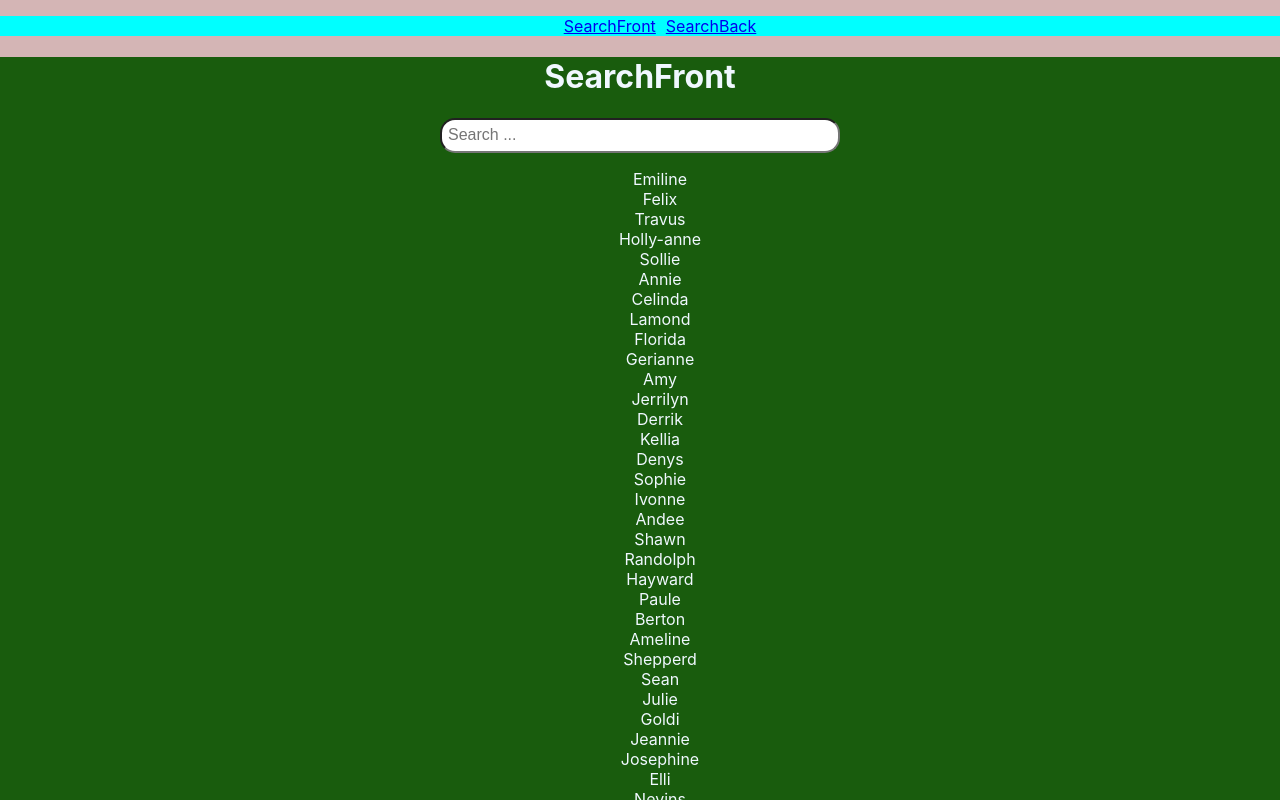
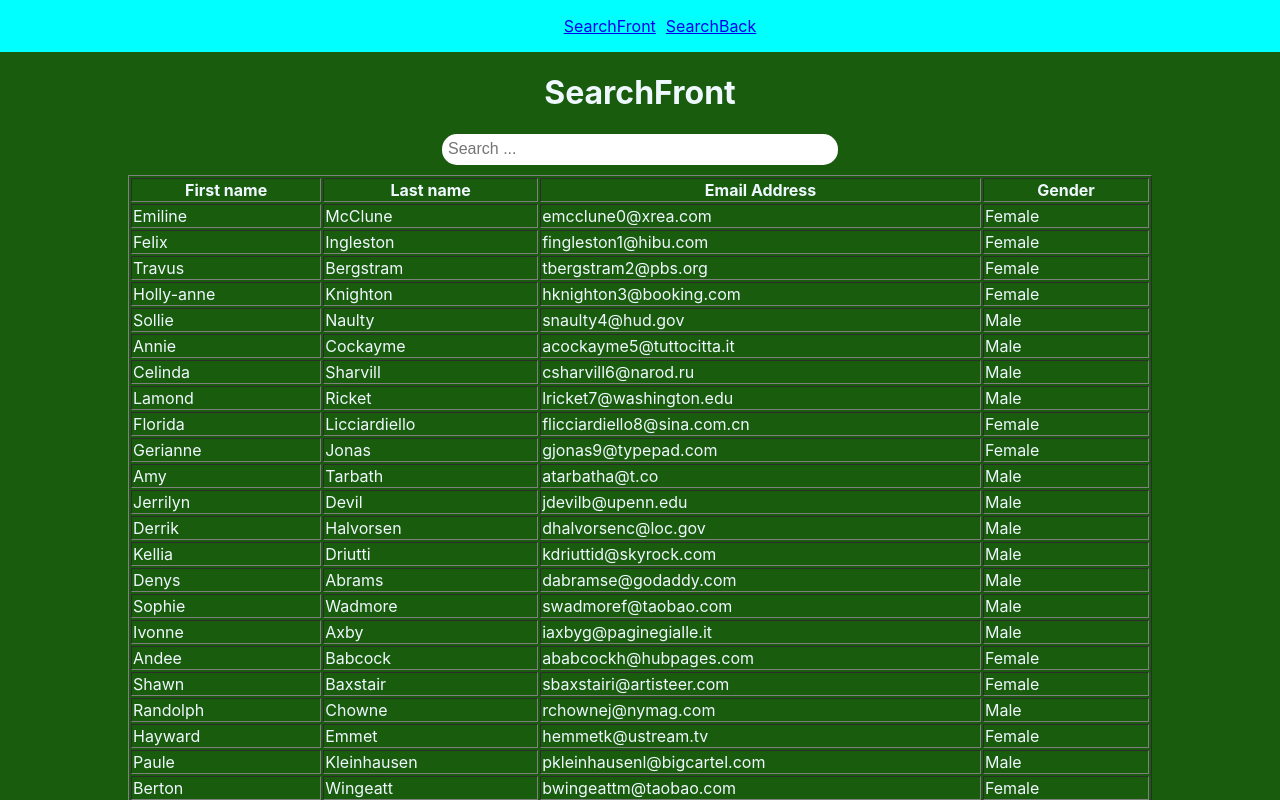
Before and after one commit to AyoubELOUAIZI/Search-implementation-ReactJS-Express.js, a React (Create React App) app: page / in a window 1280 px wide. Shown: the top 800 px of the page. Built offline with nearby package versions, Linux system fonts and the light colour scheme.

Commit message:
adding search with all atributes

```diff
--- a/src/App.css
+++ b/src/App.css
@@ -1,19 +1,32 @@
-body{
-  margin:0;
+body {
+  margin: 0;
   padding: 0;
   background-color: rgb(212, 181, 181);
 }
+
 .App {
   text-align: center;
+
+  display: flex;
+  flex-direction: column;
+  /* align-items: center; */
 }
 
-input{
+input {
   width: 30%;
-  padding:0.5%;
+  padding: 0.5%;
   border-radius: 15px;
-  font-size:100%;
+  font-size: 100%;
+  border: none;
 }
 
-ul{
+ul {
   list-style: none;
 }
+tr td{
+  text-align: left;
+
+}
+tr:hover{
+  background-color: rgb(48, 145, 88);
+}
--- a/src/Pages/SearchFront.js
+++ b/src/Pages/SearchFront.js
@@ -1,23 +1,44 @@
 import React, { useState } from 'react'
 import './SearchFront.css'
 import { Users } from '../data/users'
+import Table from '../components/Table';
 
 export const SearchFront = () => {
   const [input, setInput] = useState('');
+  //first v1
   // console.log(Users.filter(user=>user.first_name.toLowerCase().includes("fe")))
+  // return (
+  //   <div className="search-front">
+  //     <h1>SearchFront</h1>
+  //     <div>
+  //       <input type="text" placeholder="Search ..." onChange={(e) => setInput(e.target.value)} />
+
+  //       <ul>
+  //         {Users.filter(user => user.first_name.toLowerCase().includes(input))
+  //           .map((user) =>
+  //             <li key={user.id}>{user.first_name}</li>
+  //           )}
+  //       </ul>
+  //     </div>
+  //   </div>
+  // );
+
+  //v2
   return (
     <div className="search-front">
       <h1>SearchFront</h1>
       <div>
         <input type="text" placeholder="Search ..." onChange={(e) => setInput(e.target.value)} />
 
-        <ul>
-          {Users.filter(user => user.first_name.toLowerCase().includes(input))
-            .map((user) =>
-              <li key={user.id}>{user.first_name}</li>
-            )}
-        </ul>
+
+        <Table Users={Users.filter(user => user.first_name.toLowerCase().includes(input) ||
+          user.last_name.toLowerCase().includes(input) ||
+          user.email.toLowerCase().includes(input) ||
+          user.gender.toLowerCase().includes(input)
+          )} />
       </div>
     </div>
   );
+
+
 }
--- /dev/null
+++ b/src/components/Table.css
@@ -0,0 +1,5 @@
+.table{
+   width: 80%;
+   margin-top:10px;
+   margin-left: 10%;
+}
--- /dev/null
+++ b/src/components/Table.js
@@ -0,0 +1,26 @@
+
+import './Table.css'
+const Table = ({ Users }) => {
+    return (
+        <table className="table" border="1">
+            <tbody>
+                <tr>
+                    <th>First name</th>
+                    <th>Last name</th>
+                    <th>Email Address</th>
+                    <th>Gender</th>
+                </tr>
+                {Users.map((user) => (
+                    <tr key={user.id}>
+                        <td>{user.first_name}</td>
+                        <td>{user.last_name}</td>
+                        <td>{user.email}</td>
+                        <td>{user.gender}</td>
+                    </tr>
+                ))}
+            </tbody>
+        </table>
+    );
+};
+
+export default Table;
```
Also changed, not shown: src/Pages/SearchFront.css (+8 -0 lines).
